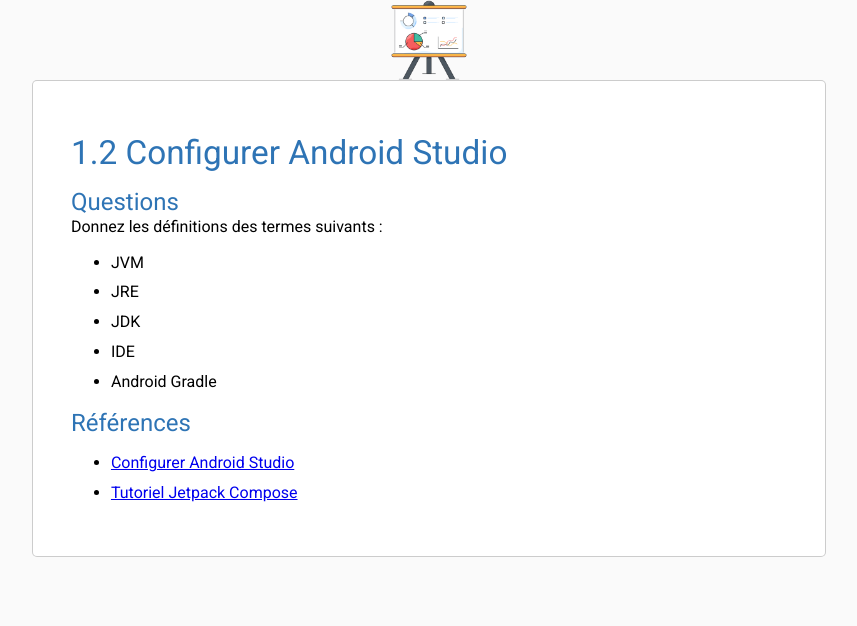
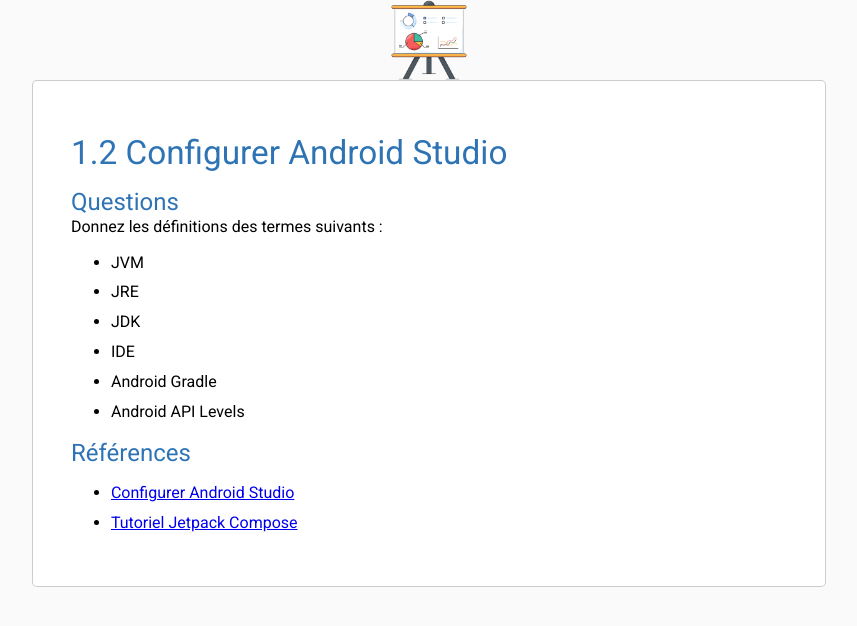
Before and after one commit to labs-mobile/autoformation, a Jekyll site: the page built from docs/1.2 Configurer Android Studio.md, in a window 1280 px wide. Shown: the top 626 px of the page, without its empty margins (211-1068 px from the left). Built offline with Jekyll 4.4.1, drawn with Linux system fonts in a browser that asks for light colours; our own code applies the rules of GitHub Pages for plain Markdown files.

Commit message:
questions Android API Levels

```diff
--- a/docs/1.2 Configurer Android Studio.md
+++ b/docs/1.2 Configurer Android Studio.md
@@ -10,6 +10,7 @@ Donnez les définitions des termes suivants :
 - JDK
 - IDE
 - Android Gradle
+- Android API Levels
 
 ## Références
 - [Configurer Android Studio](https://developer.android.com/courses/pathways/android-basics-compose-unit-1-pathway-2?hl=fr)
```
